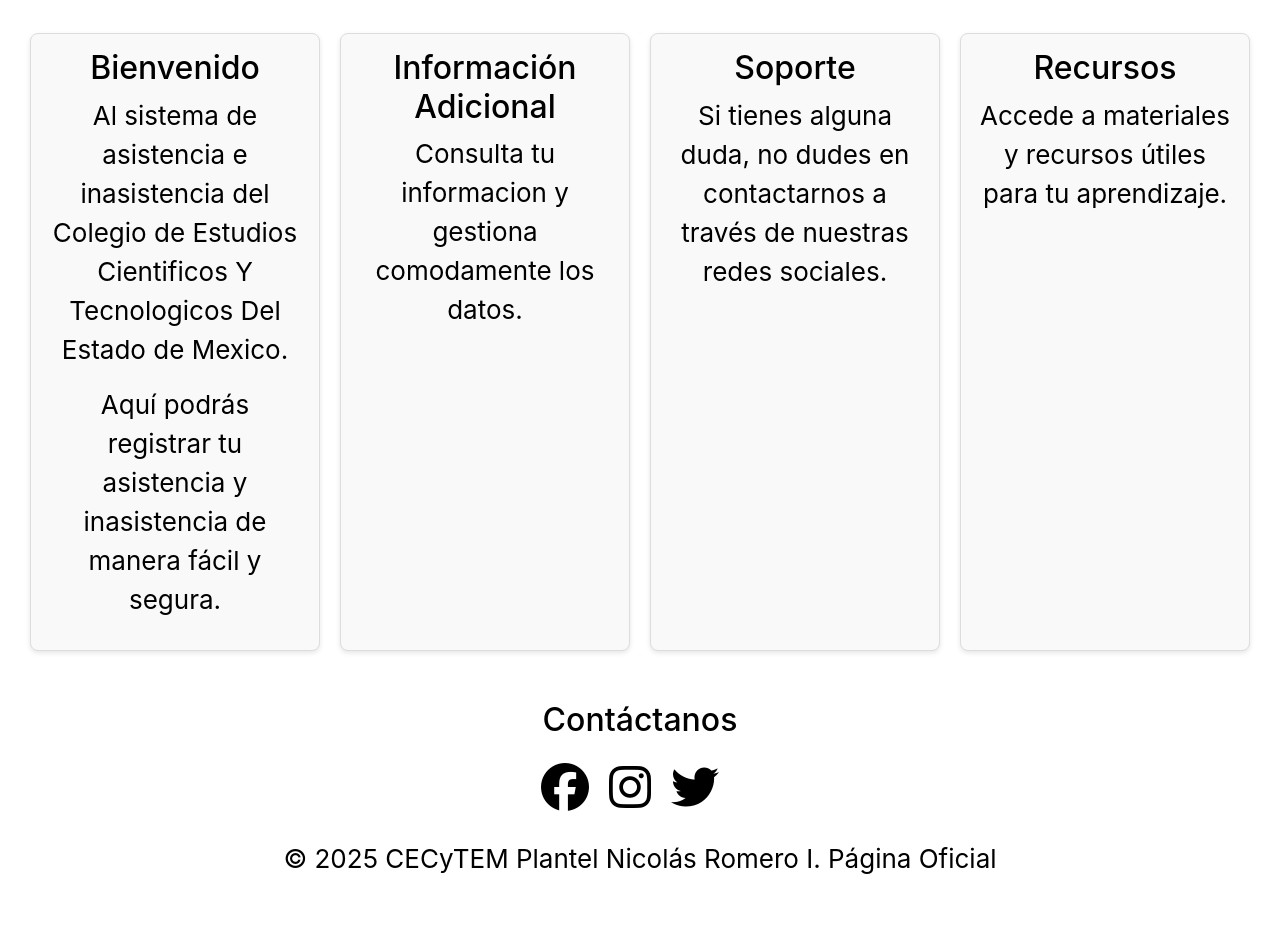
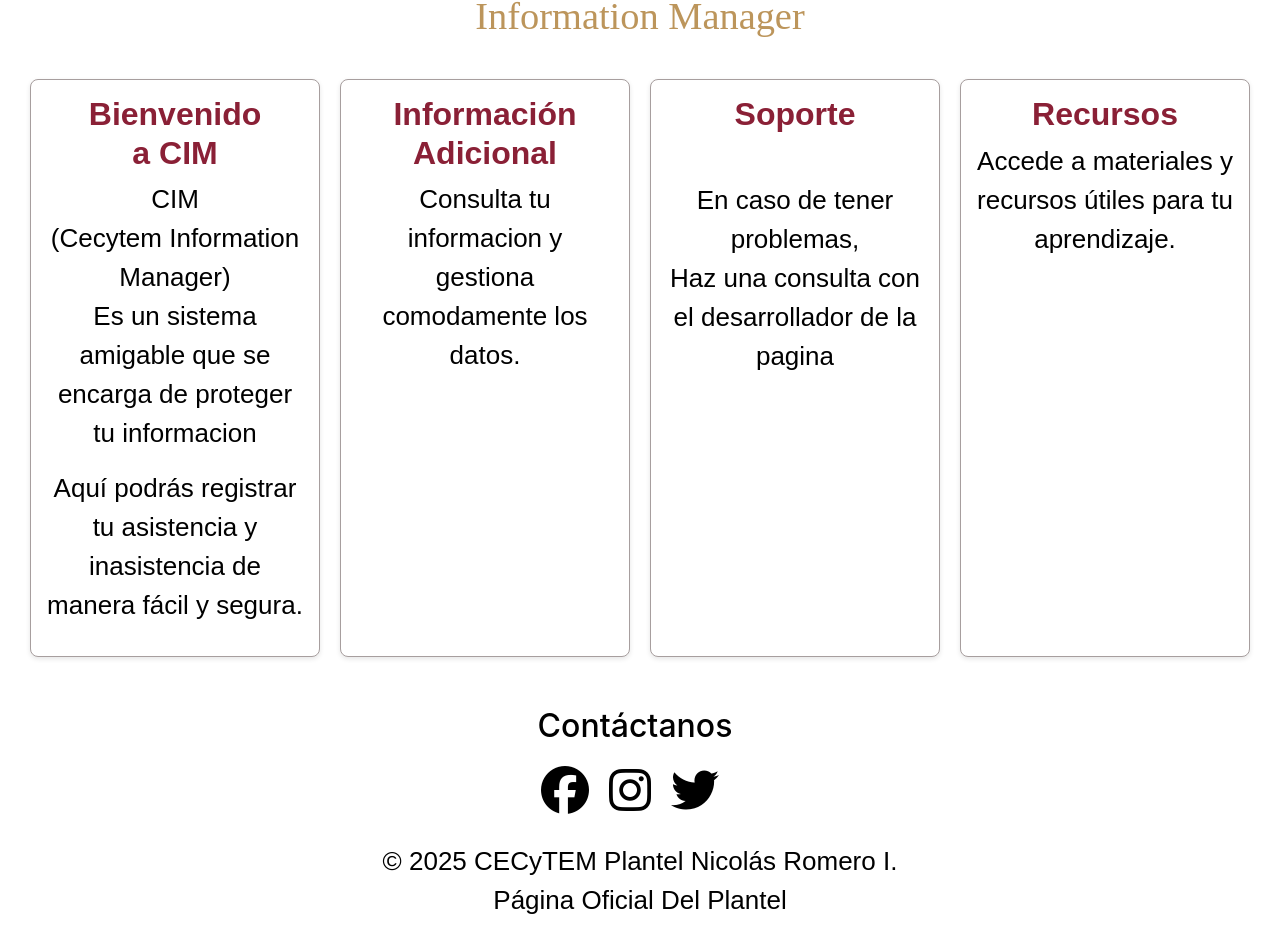
Before and after one commit to JAlexander213/asistencias-front, a React (Create React App) app: page / in a window 1280 px wide. Shown: the part 314-1256 px from the top of the page. Before the commit the page ends 1208 px from the top, so only its background shows below. Built offline with nearby package versions, Linux system fonts and the light colour scheme.

Commit message:
estilos cambio

```diff
--- a/src/App.css
+++ b/src/App.css
@@ -351,7 +351,7 @@ a:hover::after {
 }
 
 .twitter-link::after {
-  display: none !important; /* Esto elimina la rayita animada solo aquí */
+  display: none !important;
 }
 
 .twitter-link:hover {
@@ -532,8 +532,8 @@ a:hover::after {
 }
 
 .card {
-  background-color: #f9f9f9;
-  border: 1px solid #ddd;
+  background-color: rgb(255, 255, 255);
+  border: 1px solid #a79e9e;
   border-radius: 8px;
   padding: 15px;
   box-shadow: 0 2px 5px rgba(0, 0, 0, 0.1);
@@ -614,3 +614,24 @@ a:hover::after {
   background-color: #160f0f;
   box-shadow: 0 0 10px rgba(0, 0, 0, 0.1);
 }
+.created-by {
+  color: #ffffff;
+  font-weight: bold;
+  text-align: center;
+  margin-top: 20px;
+  margin-bottom: 20px;
+  font-size: 1.4rem;
+  background-color: #000000;
+  padding: 6px 15px;
+  border-radius: 30px;
+  transition: all 0.3s ease-in-out;
+}
+
+.created-by:hover {
+  color: #0cb8b8;
+}
+@media screen and (max-width: 768px) {
+  .created-by {
+    font-size: 1.2rem;
+  }
+}
--- a/src/App.js
+++ b/src/App.js
@@ -38,31 +38,35 @@ function MainContent() {
       </div>
       <br/>
       <div className='App-Content1'>
-        <h1 className="App-title">Sistema de Control de Actividades</h1>
+        <h1 className="App-title">CECyTEM <br/>
+          Information Manager</h1>
 
         <div className="grid-container">
           <div className="card">
-            <h2>Bienvenido</h2>
-            <p>Al sistema de asistencia e inasistencia del Colegio de Estudios Cientificos Y Tecnologicos Del Estado de Mexico.</p>
-            <p>Aquí podrás registrar tu asistencia y inasistencia de manera fácil y segura.</p>
+            <h2 style={{ fontFamily: 'Arial, sans-serif', fontWeight: 'bold', color: '#8a2036' }}>Bienvenido
+              <br/>
+              a CIM</h2>
+            <p style={{ fontFamily: 'Arial, sans-serif', color: '#000' }}>CIM <br/>(Cecytem Information Manager) <br/>Es un sistema amigable que se encarga de proteger tu informacion </p>
+            <p style={{ fontFamily: 'Arial, sans-serif', color: '#000' }}>Aquí podrás registrar tu asistencia y inasistencia de manera fácil y segura.</p>
           </div>
           <div className="card">
-            <h2>Información Adicional</h2>
-            <p>Consulta tu informacion y gestiona comodamente los datos.</p>
+            <h2 style={{ fontFamily: 'Arial, sans-serif', fontWeight: 'bold', color: '#8a2036' }}>Información Adicional</h2>
+            <p style={{ fontFamily: 'Arial, sans-serif', color: '#000' }}>Consulta tu informacion y gestiona comodamente los datos.</p>
           </div>
           <div className="card">
-            <h2>Soporte</h2>
-            <p>Si tienes alguna duda, no dudes en contactarnos a través de nuestras redes sociales.</p>
+            <h2 style={{ fontFamily: 'Arial, sans-serif', fontWeight: 'bold', color: '#8a2036' }}>Soporte</h2>
+            <br/>
+            <p style={{ fontFamily: 'Arial, sans-serif', color: '#000' }}>En caso de tener problemas, <br/> Haz una consulta con el desarrollador de la pagina</p>
           </div>
           <div className="card">
-            <h2>Recursos</h2>
-            <p>Accede a materiales y recursos útiles para tu aprendizaje.</p>
+            <h2 style={{ fontFamily: 'Arial, sans-serif', fontWeight: 'bold', color: '#8a2036' }}>Recursos</h2>
+            <p style={{ fontFamily: 'Arial, sans-serif', color: '#000' }}> Accede a materiales y recursos útiles para tu aprendizaje.</p>
           </div>
         </div>
       </div>
 <footer className="bg-white text-black py-8 border-t border-gray-300">
   <div className="container mx-auto text-center">
-    <h2 className="text-2xl font-bold mb-4">Contáctanos</h2>
+    <h2 style={{ marginBottom: '20px', marginRight: '10px' }}>Contáctanos</h2>
     <div className="flex justify-center space-x-6 mb-4">
       <Link to="https://www.facebook.com/somoscecytem" target="_blank" rel="noopener noreferrer" className="InicioS-facebook-link">
         <i className="fab fa-facebook fa-2x"></i>
@@ -74,7 +78,9 @@ function MainContent() {
         <i className="fab fa-twitter fa-2x"></i>
       </Link>
     </div>
-    <p className="mt-4 text-sm">© 2025 CECyTEM Plantel Nicolás Romero I. Página Oficial</p>
+    <p className="mt-4 text-sm" style={{ fontFamily: 'Arial, sans-serif', marginBottom: '24px' }}>© 2025 CECyTEM Plantel Nicolás Romero I. <br/>
+    Página Oficial Del Plantel</p>
+    <p className="created-by">Created by Jovan Alexander</p>
   </div>
 </footer>
 
--- a/src/auth/Register.jsx
+++ b/src/auth/Register.jsx
@@ -60,7 +60,6 @@ function Register() {
     return;
   }
 
-  // Validar contraseña: sin espacios, mínimo 3 caracteres
   if (/\s/.test(trimmedPassword)) {
     Swal.fire({
       icon: "error",
```
Also changed, not shown: public/manifest.json.
